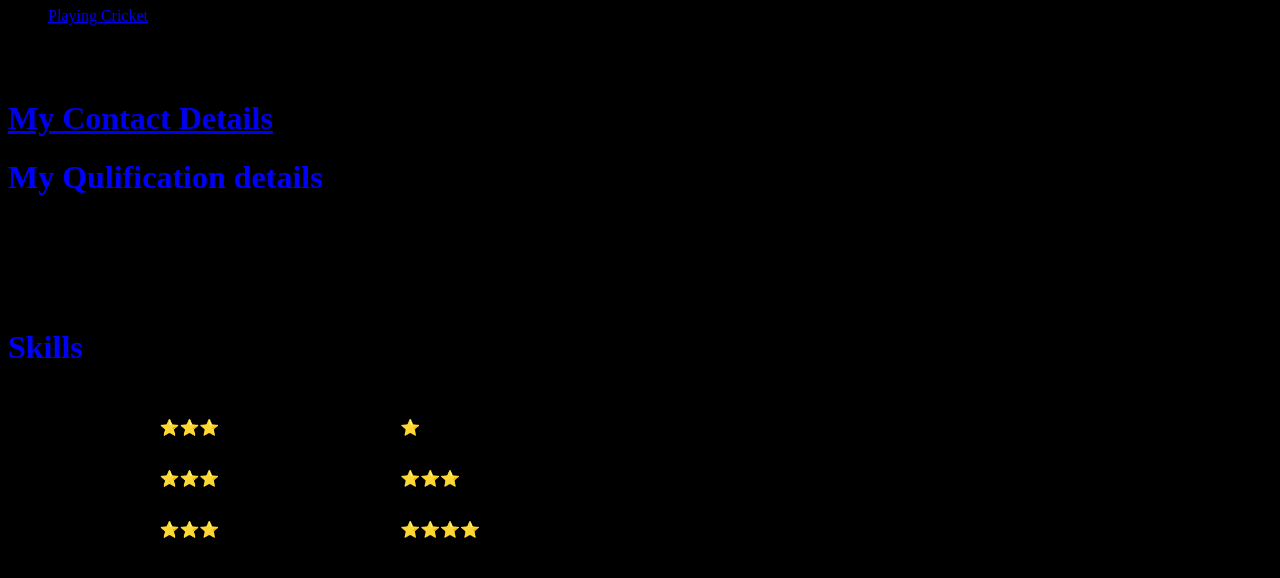
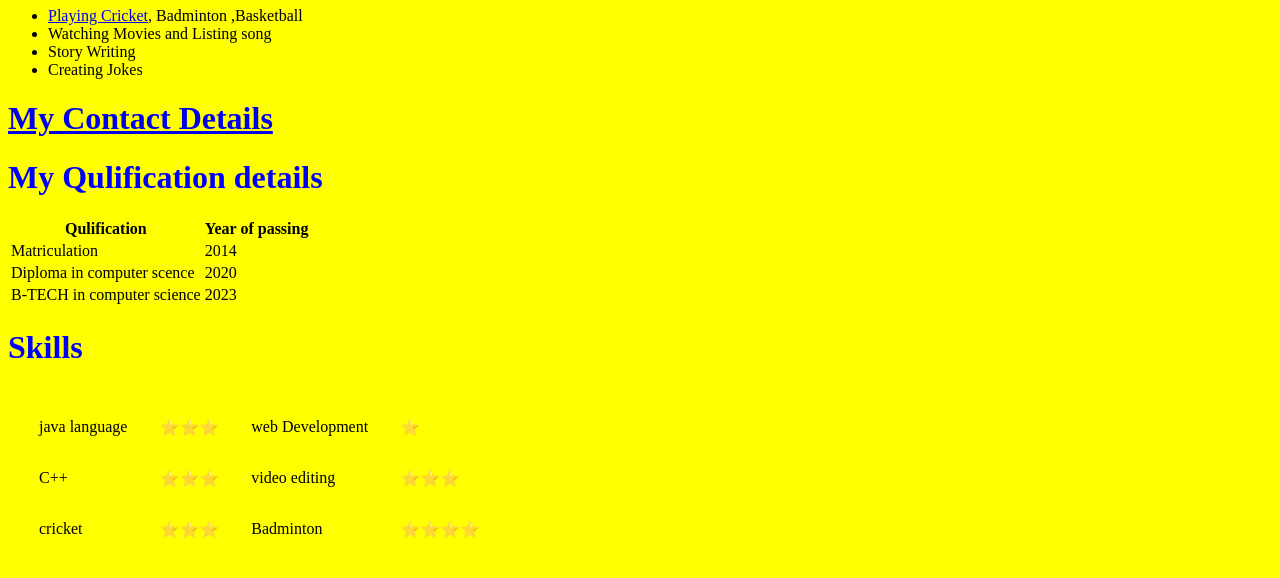
Before and after one commit to AlokShain007/cv, a plain HTML site: page index.html in a window 1280 px wide. Shown: the part 607-1185 px from the top of the page. Drawn offline with Linux system fonts and the light colour scheme.

Commit message:
Update index.html

```diff
--- a/index.html
+++ b/index.html
@@ -4,7 +4,7 @@
     <meta charset="utf-8">
     <title> Alok Shain</title>
     <style>
-body {background-color: black;}
+body {background-color: yellow;}
 h1   {color: blue;}
 p    {color: red;}
 </style>
```
